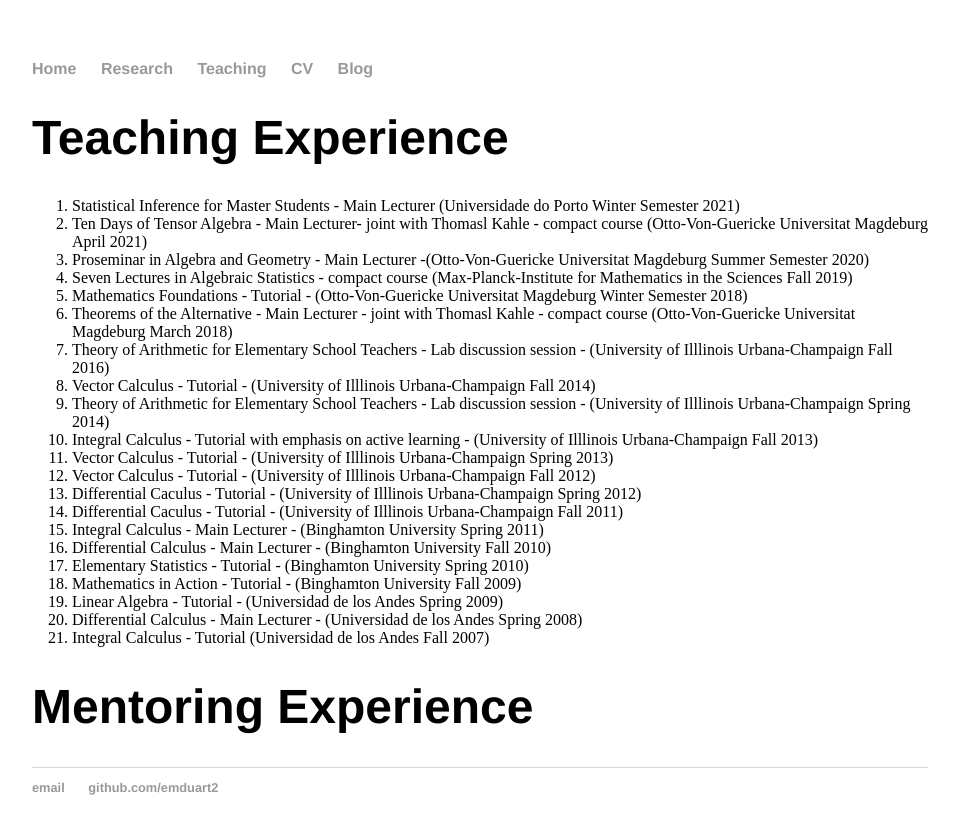
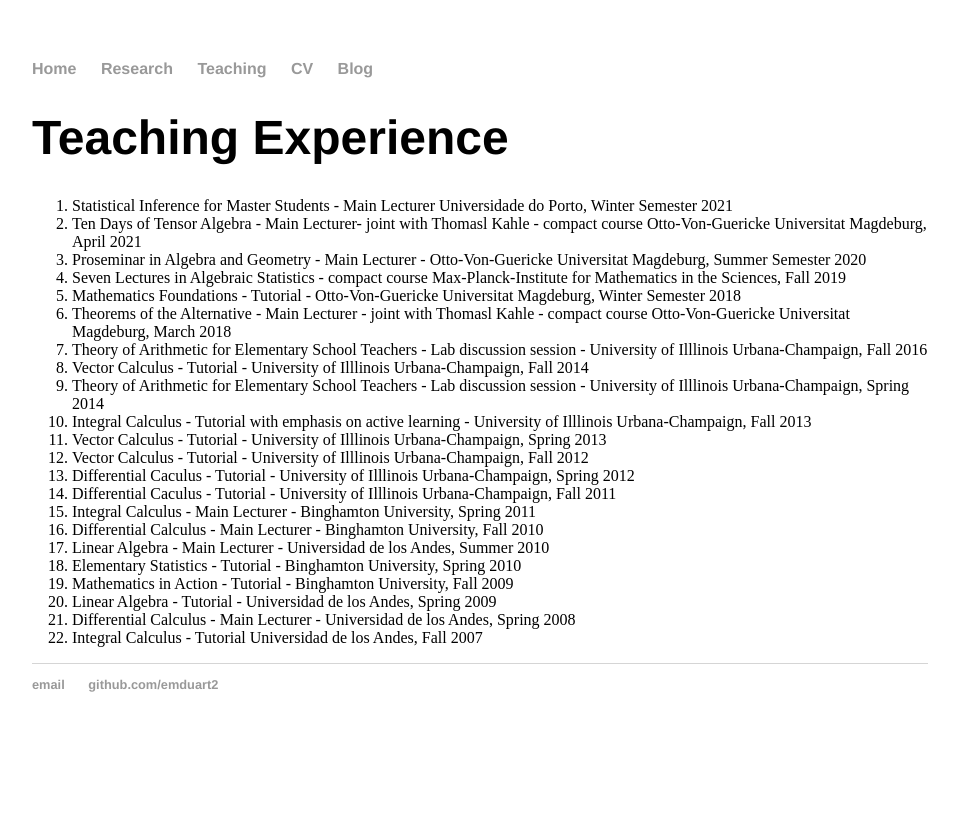
Before and after one commit to emduart2/emduart2.github.io, a Jekyll site: the page built from teaching/index.md, in a window 1280 px wide. Shown: the top 834 px of the page, without its empty margins (160-1119 px from the left). Built offline with Jekyll 4.4.1, drawn with Linux system fonts in a browser that asks for light colours.

Commit message:
update of teaching

```diff
--- a/teaching/index.md
+++ b/teaching/index.md
@@ -5,26 +5,25 @@ title: Teaching
 
 # Teaching Experience
 
-1. Statistical Inference for Master Students - Main Lecturer (Universidade do Porto Winter Semester 2021)
-1. Ten Days of Tensor Algebra - Main Lecturer- joint with Thomasl Kahle - compact course (Otto-Von-Guericke Universitat Magdeburg  April 2021)
-1. Proseminar in Algebra and Geometry - Main Lecturer -(Otto-Von-Guericke Universitat Magdeburg  Summer Semester 2020)
-1. Seven Lectures in Algebraic Statistics - compact course (Max-Planck-Institute for Mathematics in the Sciences Fall 2019)
-1. Mathematics Foundations - Tutorial - (Otto-Von-Guericke Universitat Magdeburg  Winter  Semester 2018)
-1. Theorems of the Alternative - Main Lecturer - joint with Thomasl Kahle - compact course (Otto-Von-Guericke Universitat Magdeburg  March 2018)
-1. Theory of Arithmetic for Elementary School Teachers - Lab discussion session - (University of Illlinois Urbana-Champaign Fall 2016)
-1. Vector Calculus - Tutorial - (University of Illlinois Urbana-Champaign Fall 2014)
-1. Theory of Arithmetic for Elementary School Teachers - Lab discussion session - (University of Illlinois Urbana-Champaign Spring 2014)
-1. Integral Calculus - Tutorial with emphasis on active learning - (University of Illlinois Urbana-Champaign Fall 2013)
-1. Vector Calculus - Tutorial - (University of Illlinois Urbana-Champaign Spring 2013)
-1. Vector Calculus - Tutorial - (University of Illlinois Urbana-Champaign Fall 2012)
-1. Differential Caculus - Tutorial - (University of Illlinois Urbana-Champaign Spring 2012)
-1. Differential Caculus - Tutorial - (University of Illlinois Urbana-Champaign Fall 2011)
-1. Integral Calculus - Main Lecturer - (Binghamton University Spring 2011)
-1. Differential Calculus - Main Lecturer - (Binghamton University Fall 2010)
-1. Elementary Statistics - Tutorial - (Binghamton University Spring 2010)
-1. Mathematics in Action - Tutorial - (Binghamton University Fall 2009)
-1. Linear Algebra - Tutorial - (Universidad de los Andes Spring 2009)
-1. Differential Calculus - Main Lecturer - (Universidad de los Andes Spring 2008)
-1. Integral Calculus - Tutorial  (Universidad de los Andes Fall 2007)
-
-# Mentoring Experience
+1. Statistical Inference for Master Students - Main Lecturer  Universidade do Porto, Winter Semester 2021
+1. Ten Days of Tensor Algebra - Main Lecturer- joint with Thomasl Kahle - compact course  Otto-Von-Guericke Universitat Magdeburg,  April 2021
+1. Proseminar in Algebra and Geometry - Main Lecturer - Otto-Von-Guericke Universitat Magdeburg,  Summer Semester 2020
+1. Seven Lectures in Algebraic Statistics - compact course  Max-Planck-Institute for Mathematics in the Sciences, Fall 2019
+1. Mathematics Foundations - Tutorial -  Otto-Von-Guericke Universitat Magdeburg,  Winter  Semester 2018
+1. Theorems of the Alternative - Main Lecturer - joint with Thomasl Kahle - compact course  Otto-Von-Guericke Universitat Magdeburg, March 2018
+1. Theory of Arithmetic for Elementary School Teachers - Lab discussion session -  University of Illlinois Urbana-Champaign, Fall 2016
+1. Vector Calculus - Tutorial -  University of Illlinois Urbana-Champaign, Fall 2014
+1. Theory of Arithmetic for Elementary School Teachers - Lab discussion session -  University of Illlinois Urbana-Champaign, Spring 2014
+1. Integral Calculus - Tutorial with emphasis on active learning -  University of Illlinois Urbana-Champaign, Fall 2013
+1. Vector Calculus - Tutorial -  University of Illlinois Urbana-Champaign, Spring 2013
+1. Vector Calculus - Tutorial -  University of Illlinois Urbana-Champaign, Fall 2012
+1. Differential Caculus - Tutorial -  University of Illlinois Urbana-Champaign, Spring 2012
+1. Differential Caculus - Tutorial -  University of Illlinois Urbana-Champaign, Fall 2011
+1. Integral Calculus - Main Lecturer -  Binghamton University, Spring 2011
+1. Differential Calculus - Main Lecturer -  Binghamton University, Fall 2010
+1. Linear Algebra - Main Lecturer - Universidad de los Andes, Summer 2010
+1. Elementary Statistics - Tutorial -  Binghamton University, Spring 2010
+1. Mathematics in Action - Tutorial -  Binghamton University, Fall 2009
+1. Linear Algebra - Tutorial -  Universidad de los Andes, Spring 2009
+1. Differential Calculus - Main Lecturer -  Universidad de los Andes, Spring 2008
+1. Integral Calculus - Tutorial   Universidad de los Andes, Fall 2007
```
